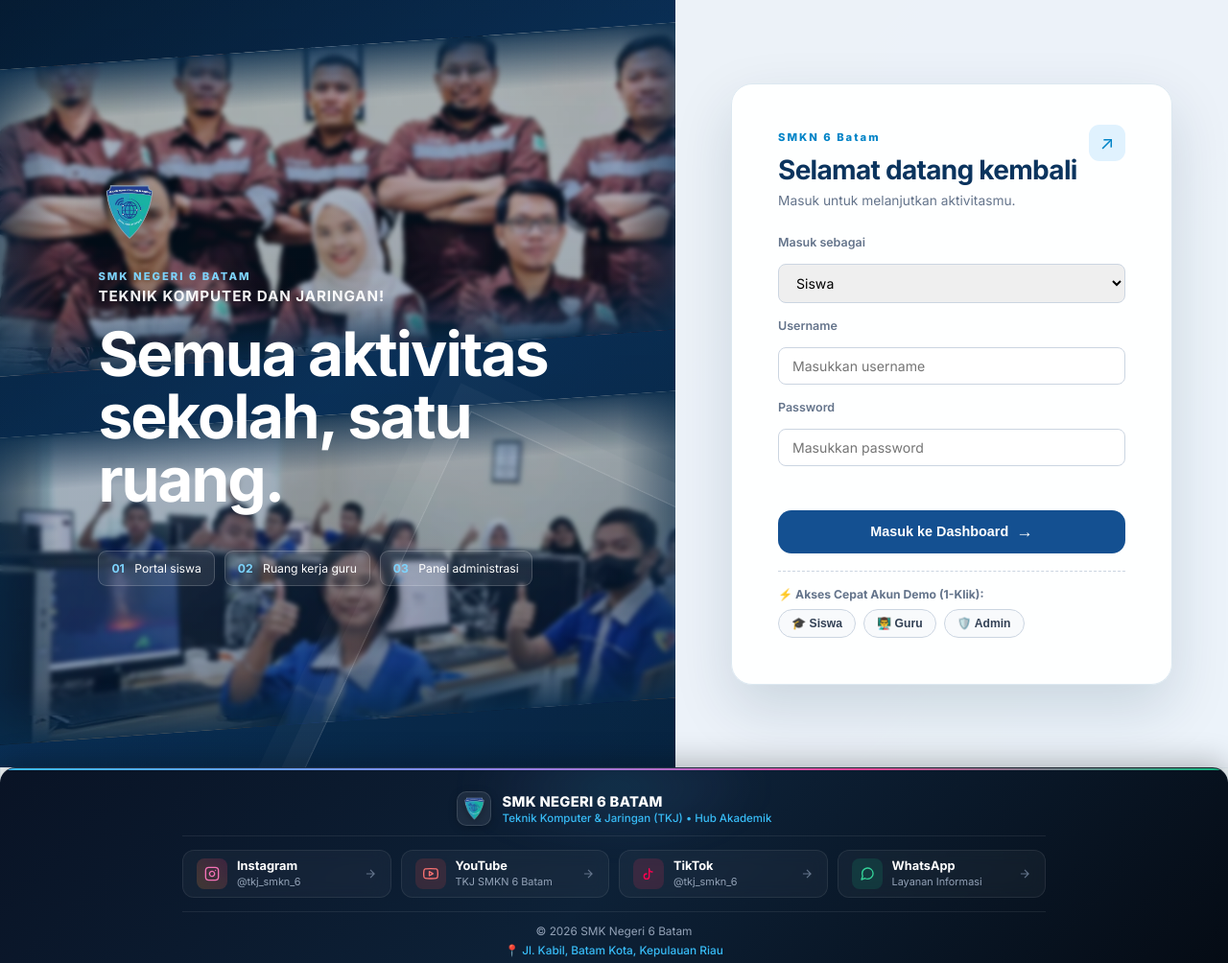
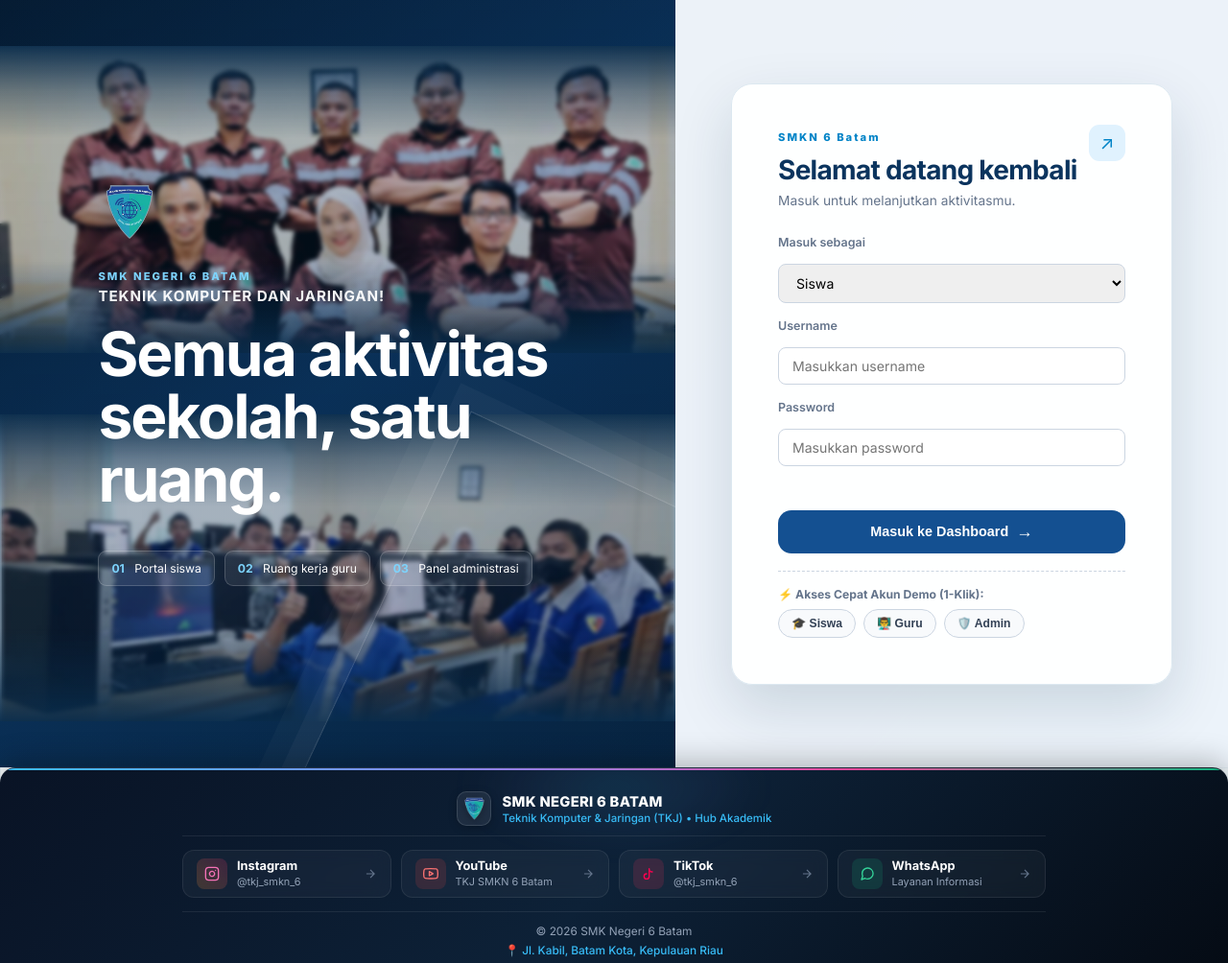
Before and after one commit to Chik011/web-smkn6-batam, a website built with Vite: page index.html in a window 1280 px wide. Shown: the top 1004 px of the page at 96% size. Built offline with nearby package versions, Linux system fonts and the light colour scheme; no server answers.

Commit message:
style: ubah gambar background menjadi bentuk kotak lurus dengan jarak dan efek transparansi blur pada atas-bawah foto

```diff
--- a/css/main.css
+++ b/css/main.css
@@ -457,12 +457,10 @@ body::before {
 
 .full-width-strip {
   position: relative;
-  width: 110%;
+  width: 100%;
   flex: 1;
   max-height: 320px;
   margin: 0 auto;
-  left: -5%;
-  transform: skewY(-4deg);
   border: none;
   border-radius: 0;
   overflow: hidden;
@@ -471,11 +469,10 @@ body::before {
 
 .strip-photo {
   position: absolute;
-  inset: -20px;
-  transform: skewY(4deg) scale(1.1);
+  inset: 0;
   background-size: cover;
   filter: brightness(0.95) contrast(1.08);
-  opacity: 0.90;
+  opacity: 0.92;
 }
 
 .bg-img-guru {
@@ -493,21 +490,16 @@ body::before {
   inset: 0;
   pointer-events: none;
   background: linear-gradient(
-      90deg,
-      rgba(9, 44, 76, 0.9) 0%,
-      transparent 12%,
-      transparent 88%,
-      rgba(9, 44, 76, 0.9) 100%
-    ),
-    linear-gradient(
-      180deg,
-      rgba(9, 44, 76, 0.85) 0%,
-      transparent 18%,
-      transparent 82%,
-      rgba(9, 44, 76, 0.85) 100%
-    );
-  backdrop-filter: blur(2.5px);
-  -webkit-backdrop-filter: blur(2.5px);
+    180deg,
+    rgba(9, 44, 76, 0.95) 0%,
+    rgba(9, 44, 76, 0.4) 15%,
+    transparent 30%,
+    transparent 70%,
+    rgba(9, 44, 76, 0.4) 85%,
+    rgba(9, 44, 76, 0.95) 100%
+  );
+  backdrop-filter: blur(2px);
+  -webkit-backdrop-filter: blur(2px);
 }
 
 .bg-overlay-blue-tint {
```
